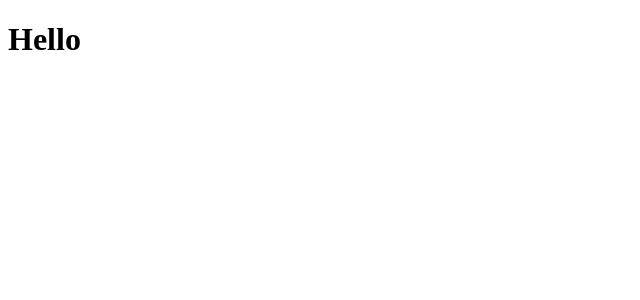
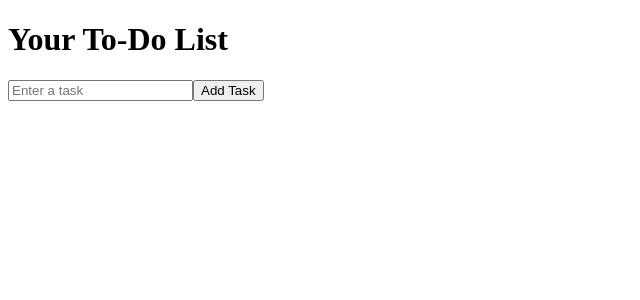
Before and after one commit to kushagrx/React-Dev, a React (Vite) app in the folder kushagra02/: page / in a window 1280 px wide. Shown: the top 300 px of the page, without its empty margins (0-640 px from the left). Built offline with nearby package versions, Linux system fonts and the light colour scheme.

Commit message:
Refactor: Moved Todolist component to kushagra02 and updated App.jsx

```diff
--- a/kushagra02/src/App.jsx
+++ b/kushagra02/src/App.jsx
@@ -2,11 +2,14 @@ import { useState } from 'react'
 import reactLogo from './assets/react.svg'
 import viteLogo from '/vite.svg'
 import './App.css'
+import Todolist from './Todolist.jsx';
 
 function App() {
   return (
-    <h1>Hello</h1>
-  )
+    <>
+    <Todolist/>
+    </>
+  );
 }
 
 export default App
--- /dev/null
+++ b/kushagra02/src/Todolist.jsx
@@ -0,0 +1,35 @@
+import React,{useState} from "react";
+
+function Todolist(){
+    const [tasks,setTasks]=useState([]);
+    const [newtask,setNewtask]=useState("");
+
+    function handleInputChange(event){
+        setNewtask(event.target.value);
+    }
+
+    function addTask(){
+
+    }
+    function deleteTask(index){
+
+    }
+    function moveTaskUp(index){
+
+    }
+    function moveTaskDown(index){
+
+    }
+
+    return(
+        <div className="todolist">
+            <h1>Your To-Do List</h1>
+            <div>
+                <input type="text" placeholder="Enter a task" value={newtask} onChange={handleInputChange}/>
+                <button className="addbutton" onClick={addTask}>Add Task</button>
+            </div>
+        </div>
+
+    )
+}
+export default Todolist;
```
Also changed, not shown: 1 other file (tests, documents, lock files or other folders).
